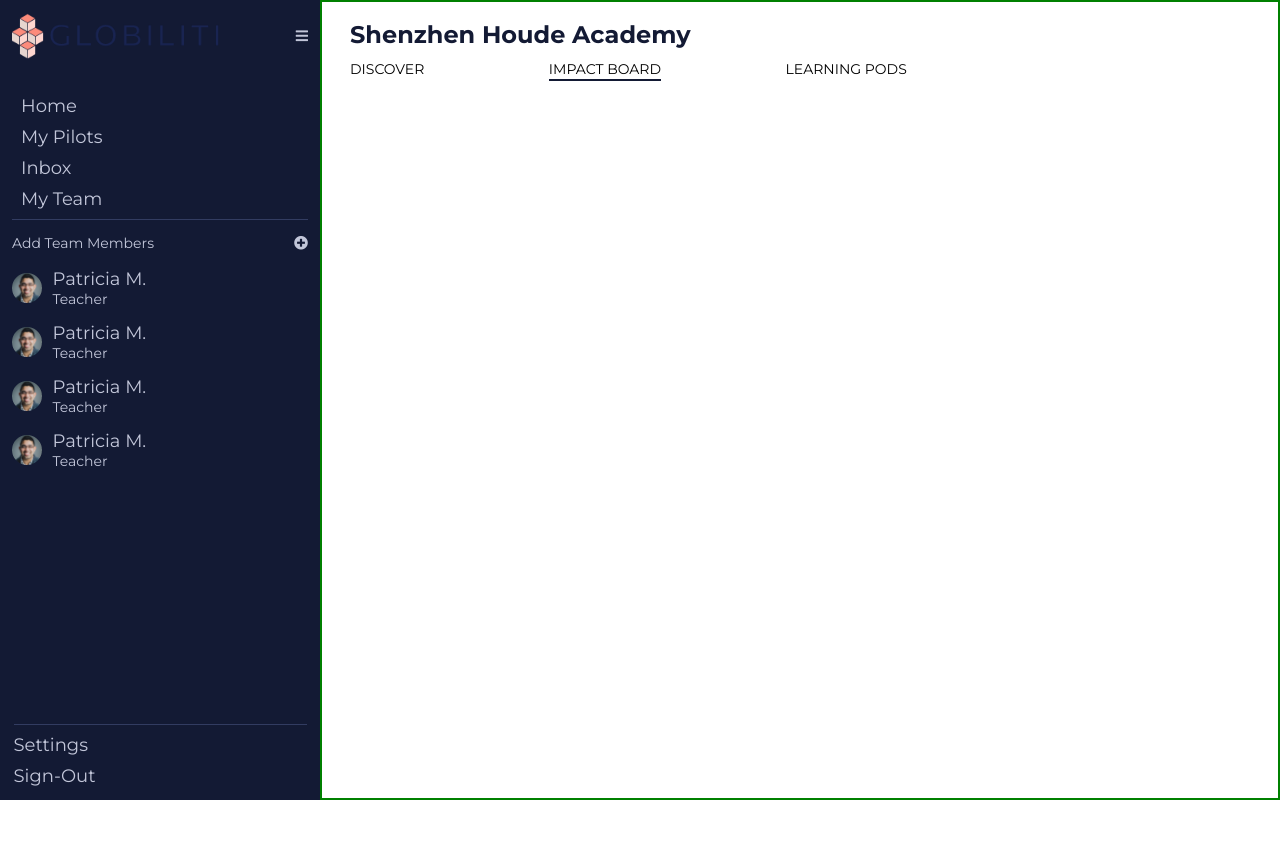
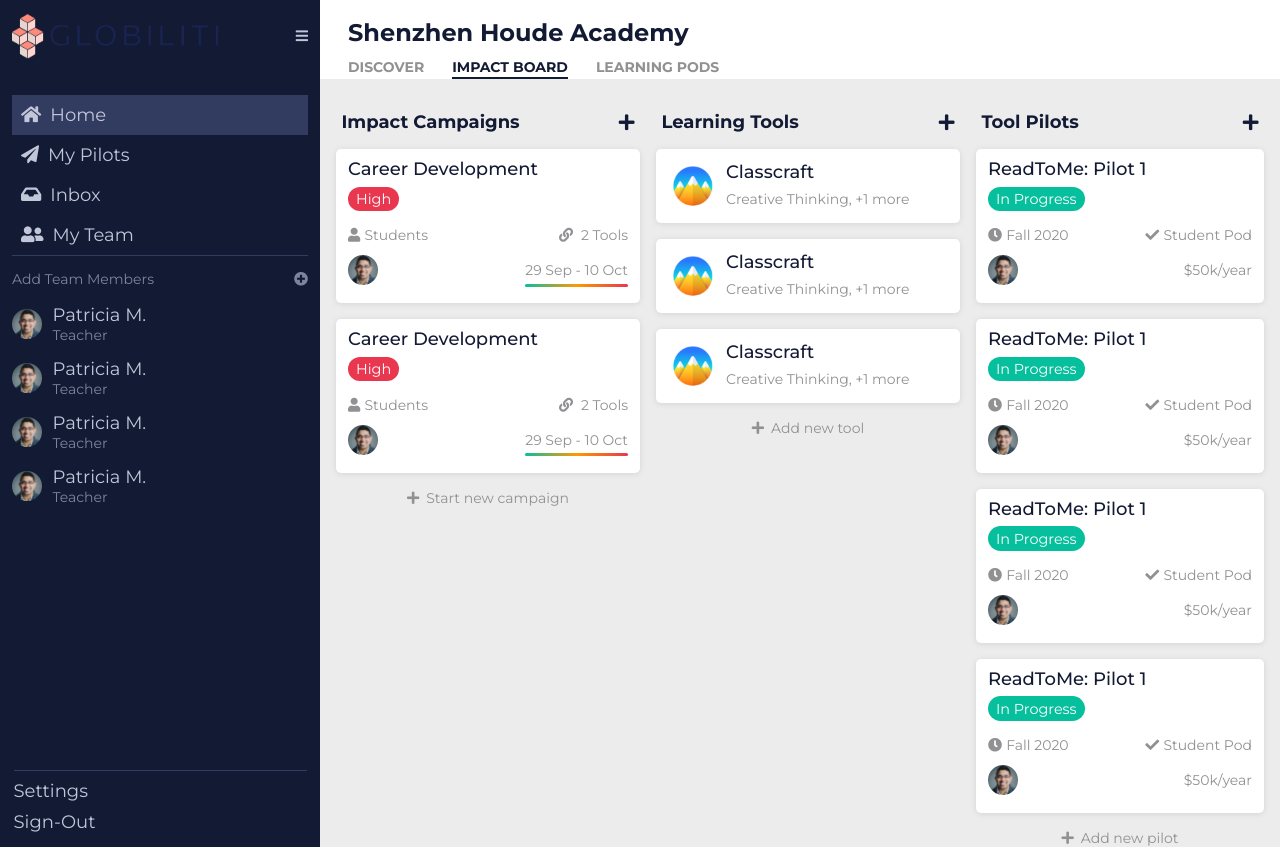
Before and after one commit to Gurveen-codes/globiliti, a React (Create React App) app in the folder frontend/: page /dashboard in a window 1280 px wide. Before the commit the page ends 800 px from the top, so only its background shows below. Built offline with nearby package versions, Linux system fonts and the light colour scheme.

Commit message:
Design dashboard list and cards

```diff
--- /dev/null
+++ b/frontend/src/components/CampaignCard.js
@@ -0,0 +1,25 @@
+import React from 'react'
+import userImg from '../assets/images/Oval.png'
+
+const CampaignCard = () => {
+	return (
+		<div className="camp-card card">
+			<div className="card-title">Career Development</div>
+			<div className="card-btn">High</div>
+			<div className="card-flex">
+				<div className="card-flex-item">
+					<i className="fas fa-user"></i>Students
+				</div>
+				<div className="card-flex-item">
+					<i className="fas fa-link"></i> 2 Tools
+				</div>
+			</div>
+			<div className="card-flex">
+				<img src={userImg} alt="User" />
+				<div className="date">29 Sep - 10 Oct</div>
+			</div>
+		</div>
+	)
+}
+
+export default CampaignCard
--- /dev/null
+++ b/frontend/src/components/DashboardList/DashboardList.js
@@ -0,0 +1,25 @@
+import React from 'react'
+import './dashboardList.css'
+
+const DashboardList = ({ header, Card, footer, numItems }) => {
+	return (
+		<div className="dashboard-list">
+			<div className="list-header">
+				<p>{header}</p>
+				<i className="fas fa-plus"></i>
+			</div>
+
+			<ul>
+				{[...Array(numItems)].map((_, i) => (
+					<Card key={i} className="list-item" />
+				))}
+			</ul>
+			<div className="list-footer">
+				<i className="fas fa-plus"></i>
+				<p>{footer}</p>
+			</div>
+		</div>
+	)
+}
+
+export default DashboardList
--- /dev/null
+++ b/frontend/src/components/DashboardList/dashboardList.css
@@ -0,0 +1,29 @@
+.dashboard-list {
+	margin-top: 2rem;
+	margin-left: 1rem;
+}
+
+.dashboard-list:last-of-type {
+	margin-right: 1rem;
+}
+.dashboard-list .list-header {
+	display: flex;
+	justify-content: space-between;
+	align-items: center;
+	font-size: 1.125rem;
+	color: #131a34;
+	font-weight: 600;
+	padding: 0 0.3em;
+}
+
+.dashboard-list .list-footer {
+	display: flex;
+	justify-content: center;
+	align-items: center;
+	color: #919194;
+	line-height: 1.125rem;
+}
+
+.dashboard-list .list-footer i {
+	margin-right: 0.5em;
+}
--- /dev/null
+++ b/frontend/src/components/LearningCard.js
@@ -0,0 +1,16 @@
+import React from 'react'
+import logoImage from '../assets/images/brand-logo.png'
+
+const LearningCard = () => {
+	return (
+		<div className="card learning-card">
+			<img src={logoImage} alt="Logo" />
+			<div className="learning-card-text">
+				<div className="card-title">Classcraft</div>
+				<p>Creative Thinking, +1 more</p>
+			</div>
+		</div>
+	)
+}
+
+export default LearningCard
--- a/frontend/src/components/Navbar/navbar.css
+++ b/frontend/src/components/Navbar/navbar.css
@@ -3,11 +3,12 @@
 	flex-direction: column;
 	padding-left: 2em;
 	padding-top: 1.25em;
+	background-color: #fff;
 }
 .navbar ul {
 	list-style: none;
 	display: flex;
-	justify-content: space-between;
+	/* justify-content: space-between; */
 }
 
 .navbar .nav-title {
@@ -25,7 +26,11 @@
 .navbar .nav-menu-item {
 	text-transform: uppercase;
 	line-height: 1.25rem;
+	margin-right: 1.75rem;
+	font-weight: bold;
+	color: #919194;
 }
 .navbar .nav-menu-item.active {
 	border-bottom: 2px solid #131a34;
+	color: #131a34;
 }
--- a/frontend/src/components/Sidebar/Sidebar.js
+++ b/frontend/src/components/Sidebar/Sidebar.js
@@ -13,17 +13,25 @@ const Sidebar = () => {
 
 			<div className="sidebar-menu">
 				<ul>
-					<li className="sidebar-menu-item active">Home</li>
-					<li className="sidebar-menu-item">My Pilots</li>
-					<li className="sidebar-menu-item">Inbox</li>
-					<li className="sidebar-menu-item">My Team</li>
+					<li className="sidebar-menu-item active">
+						<i className="fas fa-home"></i>Home
+					</li>
+					<li className="sidebar-menu-item">
+						<i className="fas fa-paper-plane"></i>My Pilots
+					</li>
+					<li className="sidebar-menu-item">
+						<i className="fas fa-inbox"></i>Inbox
+					</li>
+					<li className="sidebar-menu-item">
+						<i className="fas fa-user-friends"></i>My Team
+					</li>
 				</ul>
 			</div>
 
 			<div className="sidebar-team-list">
 				<div className="team-list-title">
 					<p>Add Team Members</p>
-					<i class="fas fa-plus-circle"></i>
+					<i className="fas fa-plus-circle"></i>
 				</div>
 				<ul>
 					{[...Array(4)].map((_, i) => (
--- a/frontend/src/components/Sidebar/sidebar.css
+++ b/frontend/src/components/Sidebar/sidebar.css
@@ -26,8 +26,14 @@
 }
 
 .sidebar .sidebar-menu .sidebar-menu-item {
-	margin: 0.5em;
 	cursor: pointer;
+	padding: 0.5em;
+}
+.sidebar .sidebar-menu .sidebar-menu-item.active {
+	background: #323c61;
+}
+.sidebar .sidebar-menu .sidebar-menu-item i {
+	margin-right: 0.5em;
 }
 .sidebar .sidebar-team-list {
 	margin-top: 1em;
@@ -37,6 +43,7 @@
 	display: flex;
 	justify-content: space-between;
 	align-items: center;
+	color: #7e849f;
 }
 .sidebar .sidebar-team-list ul {
 	margin-top: 1rem;
@@ -55,6 +62,10 @@
 	font-size: 1.125rem;
 }
 
+.sidebar-team-item .user-detail .user-desc {
+	color: #7e849f;
+}
+
 .sidebar-footer {
 	width: calc(100% - 1.5em);
 	font-size: 1.125rem;
--- /dev/null
+++ b/frontend/src/components/ToolCard.js
@@ -0,0 +1,25 @@
+import React from 'react'
+import userImg from '../assets/images/Oval.png'
+
+const ToolCard = () => {
+	return (
+		<div className="tool-card card">
+			<div className="card-title">ReadToMe: Pilot 1</div>
+			<div className="card-btn">In Progress</div>
+			<div className="card-flex">
+				<div>
+					<i className="fas fa-clock"></i>Fall 2020
+				</div>
+				<div>
+					<i className="fas fa-check"></i>Student Pod
+				</div>
+			</div>
+			<div className="card-flex">
+				<img src={userImg} alt="User" />
+				<div>$50k/year</div>
+			</div>
+		</div>
+	)
+}
+
+export default ToolCard
--- a/frontend/src/screens/Dashboard/Dashboard.js
+++ b/frontend/src/screens/Dashboard/Dashboard.js
@@ -1,6 +1,10 @@
 import React from 'react'
+import CampaignCard from '../../components/CampaignCard'
+import DashboardList from '../../components/DashboardList/DashboardList'
+import LearningCard from '../../components/LearningCard'
 import Navbar from '../../components/Navbar/Navbar'
 import Sidebar from '../../components/Sidebar/Sidebar'
+import ToolCard from '../../components/ToolCard'
 import './dashboard.css'
 
 const Dashboard = () => {
@@ -8,6 +12,27 @@ const Dashboard = () => {
 		<div className="dashboard">
 			<Sidebar />
 			<Navbar />
+			<DashboardList
+				className="campaign-list"
+				Card={CampaignCard}
+				numItems={2}
+				header="Impact Campaigns"
+				footer="Start new campaign"
+			/>
+			<DashboardList
+				className="learning-list"
+				Card={LearningCard}
+				numItems={3}
+				header="Learning Tools"
+				footer="Add new tool"
+			/>
+			<DashboardList
+				className="tool-list"
+				Card={ToolCard}
+				numItems={4}
+				header="Tool Pilots"
+				footer="Add new pilot"
+			/>
 		</div>
 	)
 }
--- a/frontend/src/screens/Dashboard/dashboard.css
+++ b/frontend/src/screens/Dashboard/dashboard.css
@@ -1,15 +1,102 @@
 .dashboard {
 	font-size: 14px;
-
 	display: grid;
 	grid-template-columns: repeat(4, 1fr);
+	grid-template-rows: min-content 1fr;
+	background-color: #ececec;
 }
 
 .sidebar {
 	grid-column: 1 / 2;
+	grid-row: 1/-1;
 }
 
 .navbar {
 	grid-column: 2 / -1;
-	border: 2px solid green;
+	grid-row: 1/2;
 }
+
+.campaign-list {
+	grid-column: 2/3;
+	grid-row: 2/-1;
+}
+
+.learning-list {
+	grid-column: 3/4;
+	grid-row: 2/-1;
+}
+.tool-list {
+	grid-column: 4/5;
+	grid-row: 2/-1;
+}
+
+.card {
+	margin: 1rem 0;
+	display: flex;
+	flex-direction: column;
+	padding: 0.75rem;
+	background-color: #fff;
+	border-radius: 5px;
+	box-shadow: 0 1px 6px #0000001a;
+}
+
+.card .card-title {
+	font-size: 1.125rem;
+	color: #131a34;
+	line-height: 16px;
+	font-weight: 500;
+	margin-bottom: 0.6rem;
+}
+
+.card .card-btn {
+	display: inline-block;
+	background-color: #e9374f;
+	color: #fff;
+	font-size: 0.9rem;
+	width: min-content;
+	padding: 0.2rem 0.5rem;
+	border-radius: 15px;
+	margin-bottom: 0.6rem;
+	white-space: nowrap;
+}
+
+.card .card-flex {
+	display: flex;
+	justify-content: space-between;
+	align-items: center;
+	margin: 0.35rem 0;
+	color: #919194;
+}
+
+.card .card-flex i {
+	margin-right: 0.3em;
+}
+
+.card.camp-card .date {
+	position: relative;
+}
+.card.camp-card .date::before {
+	content: '';
+	position: absolute;
+	width: 100%;
+	height: 3px;
+	background: linear-gradient(270deg, #e9374f, #fd9a00, #06bf9c);
+	top: calc(100% + 0.3em);
+	border-radius: 2px;
+}
+
+.card.learning-card {
+	flex-direction: row;
+	align-items: center;
+}
+
+.learning-card .learning-card-text {
+	padding-left: 0.5rem;
+}
+.learning-card .learning-card-text p {
+	color: #919194;
+}
+
+.tool-card .card-btn {
+	background-color: #06bf9c;
+}
```
Also changed, not shown: frontend/src/assets/images/brand-logo.png (added).
